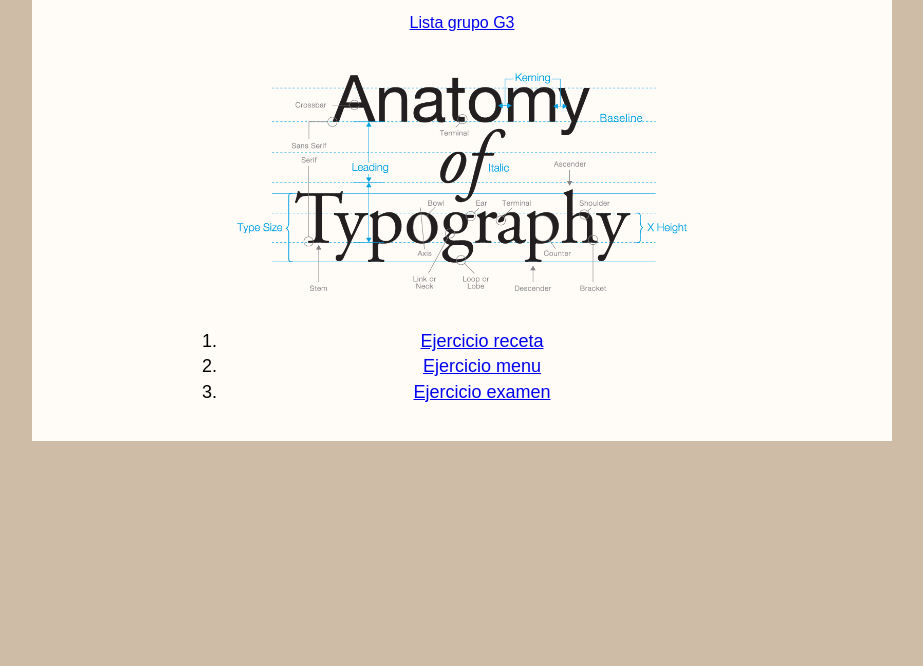
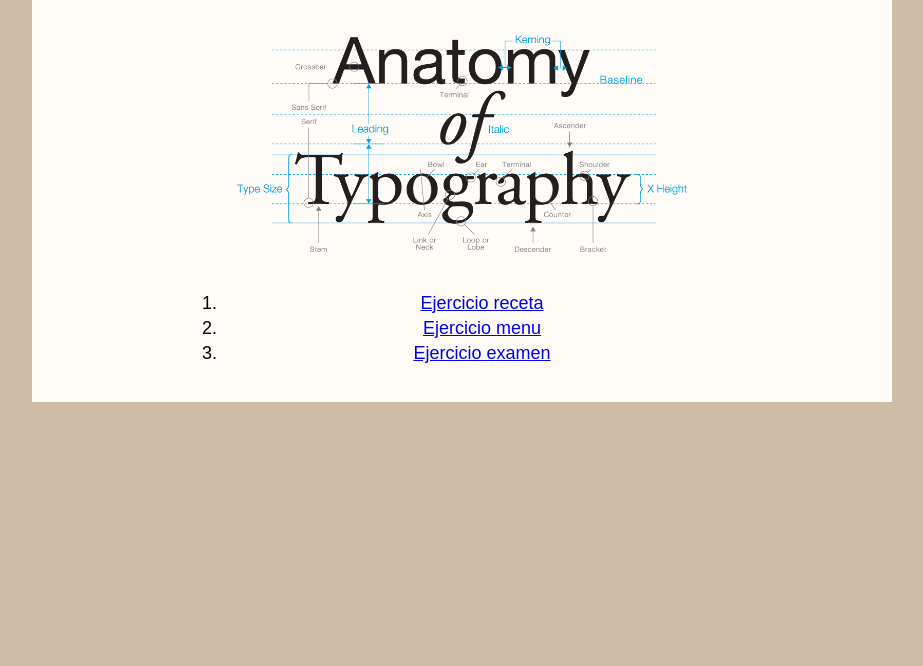
Before and after one commit to majoramoss/MajoRamos, a plain HTML site: page index.html in a window 1280 px wide. Shown: the part 134-800 px from the top of the page, without its empty margins (178-1101 px from the left). Drawn offline with Linux system fonts and the light colour scheme; a web font is replaced by a local one.

Commit message:
updateindex.html

```diff
--- a/index.html
+++ b/index.html
@@ -45,7 +45,6 @@
         <div class="container">
             <br>
             <h1>ACTIVIDADES DE LA MATERIA</h1>
-            <p><a href="grupo.html">Lista grupo G3</a></p>
             <br>
             <img src="imgs/fondo.png" style="width:100%;max-width:450px">
             <ol class="list">
```
